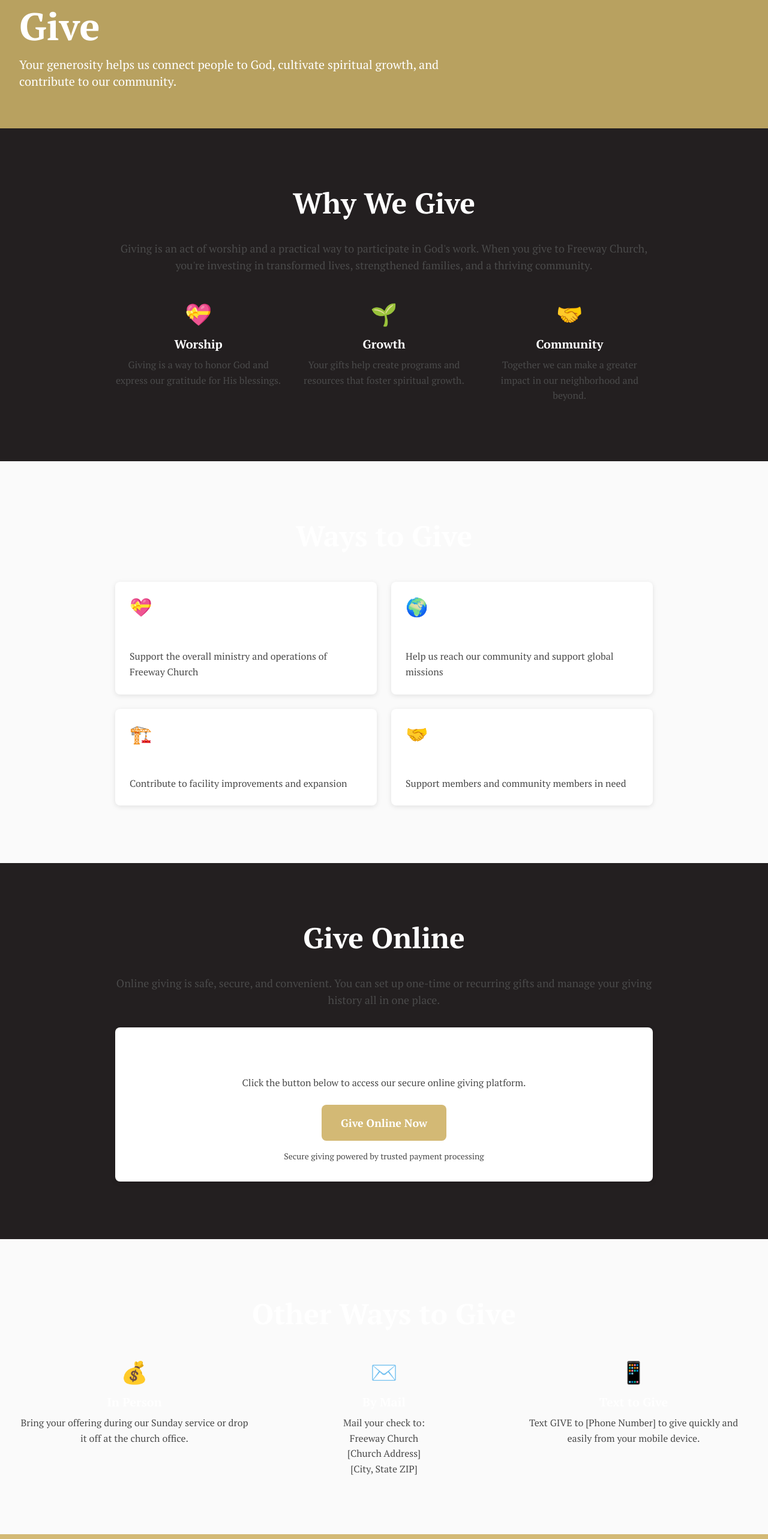
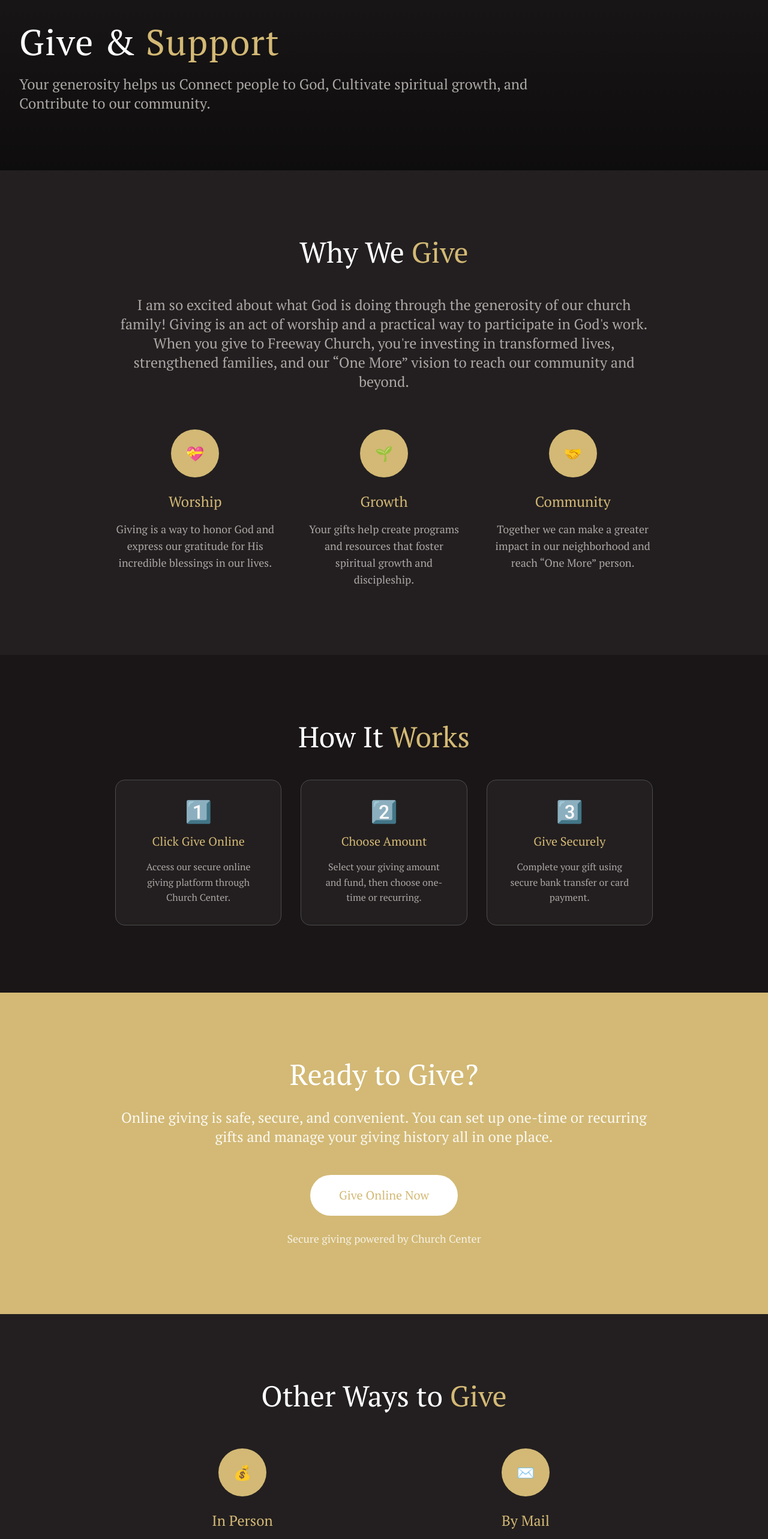
Before and after one commit to rmlucier/Freeway-Church-Website, a Next.js app: page /give in a window 1280 px wide. Shown: the part 120-2686 px from the top of the page at 60% size. Built offline with nearby package versions, Linux system fonts and the light colour scheme.

Commit message:
Create Give page with Church Center integration and Roy's authentic voice

```diff
--- a/src/app/give/page.tsx
+++ b/src/app/give/page.tsx
@@ -8,147 +8,162 @@ export const metadata: Metadata = {
   description: "Support the mission of Freeway Church through online giving. Your generosity helps us connect, cultivate, and contribute to our community.",
 };
 
-const givingOptions = [
-  {
-    title: "General Fund",
-    description: "Support the overall ministry and operations of Freeway Church",
-    icon: "💝",
-  },
-  {
-    title: "Missions",
-    description: "Help us reach our community and support global missions",
-    icon: "🌍",
-  },
-  {
-    title: "Building Fund",
-    description: "Contribute to facility improvements and expansion",
-    icon: "🏗️",
-  },
-  {
-    title: "Benevolence",
-    description: "Support members and community members in need",
-    icon: "🤝",
-  },
-];
-
 export default function GivePage() {
   return (
     <>
       <Header />
       <main>
         {/* Hero Section */}
-        <section className="relative pt-24 pb-12 md:pt-32 md:pb-16 bg-primary-dark text-white">
-          <div className="section-container">
-            <h1 className="text-hero font-bold mb-4">Give</h1>
-            <p className="text-xl max-w-3xl">
-              Your generosity helps us connect people to God, cultivate spiritual growth, and contribute to our community.
+        <section className="relative pt-32 pb-20 md:pt-40 md:pb-24 bg-neutral-black text-white">
+          <div className="absolute inset-0 bg-gradient-to-b from-black/20 to-black/60" />
+          <div className="section-container relative z-10">
+            <h1 className="text-5xl md:text-6xl font-normal mb-6 tracking-wide">
+              Give & <span className="text-primary">Support</span>
+            </h1>
+            <p className="text-xl md:text-2xl max-w-4xl font-light leading-relaxed text-neutral-light-gray">
+              Your generosity helps us Connect people to God, Cultivate spiritual growth, and Contribute to our community.
             </p>
           </div>
         </section>
 
         {/* Why We Give */}
-        <section className="py-16 md:py-24">
+        <section className="py-20 md:py-28 bg-neutral-black">
           <div className="section-container">
             <div className="max-w-4xl mx-auto text-center">
-              <h2 className="text-section font-bold mb-8">Why We Give</h2>
-              <p className="text-lg text-neutral-dark-gray mb-8">
-                Giving is an act of worship and a practical way to participate in God&apos;s work.
-                When you give to Freeway Church, you&apos;re investing in transformed lives,
-                strengthened families, and a thriving community.
+              <h2 className="text-4xl md:text-5xl font-normal mb-12 text-white">
+                Why We <span className="text-primary">Give</span>
+              </h2>
+              <p className="text-xl md:text-2xl text-neutral-light-gray font-light leading-relaxed mb-16">
+                I am so excited about what God is doing through the generosity of our church family!
+                Giving is an act of worship and a practical way to participate in God&apos;s work. When you
+                give to Freeway Church, you&apos;re investing in transformed lives, strengthened families,
+                and our &ldquo;One More&rdquo; vision to reach our community and beyond.
               </p>
 
-              <div className="grid grid-cols-1 md:grid-cols-3 gap-8 mt-12">
+              <div className="grid grid-cols-1 md:grid-cols-3 gap-12">
                 <div className="text-center">
-                  <div className="text-4xl mb-4">💝</div>
-                  <h3 className="text-xl font-bold mb-2">Worship</h3>
-                  <p className="text-neutral-dark-gray">Giving is a way to honor God and express our gratitude for His blessings.</p>
+                  <div className="bg-primary text-white w-20 h-20 rounded-full flex items-center justify-center mx-auto mb-6 text-2xl">
+                    💝
+                  </div>
+                  <h3 className="text-2xl font-normal mb-4 text-primary">Worship</h3>
+                  <p className="text-neutral-light-gray text-lg font-light">
+                    Giving is a way to honor God and express our gratitude for His incredible blessings in our lives.
+                  </p>
                 </div>
                 <div className="text-center">
-                  <div className="text-4xl mb-4">🌱</div>
-                  <h3 className="text-xl font-bold mb-2">Growth</h3>
-                  <p className="text-neutral-dark-gray">Your gifts help create programs and resources that foster spiritual growth.</p>
+                  <div className="bg-primary text-white w-20 h-20 rounded-full flex items-center justify-center mx-auto mb-6 text-2xl">
+                    🌱
+                  </div>
+                  <h3 className="text-2xl font-normal mb-4 text-primary">Growth</h3>
+                  <p className="text-neutral-light-gray text-lg font-light">
+                    Your gifts help create programs and resources that foster spiritual growth and discipleship.
+                  </p>
                 </div>
                 <div className="text-center">
-                  <div className="text-4xl mb-4">🤝</div>
-                  <h3 className="text-xl font-bold mb-2">Community</h3>
-                  <p className="text-neutral-dark-gray">Together we can make a greater impact in our neighborhood and beyond.</p>
+                  <div className="bg-primary text-white w-20 h-20 rounded-full flex items-center justify-center mx-auto mb-6 text-2xl">
+                    🤝
+                  </div>
+                  <h3 className="text-2xl font-normal mb-4 text-primary">Community</h3>
+                  <p className="text-neutral-light-gray text-lg font-light">
+                    Together we can make a greater impact in our neighborhood and reach &ldquo;One More&rdquo; person.
+                  </p>
                 </div>
               </div>
             </div>
           </div>
         </section>
 
-        {/* Giving Options */}
-        <section className="py-16 md:py-24 bg-neutral-off-white">
-          <div className="section-container">
-            <h2 className="text-section font-bold mb-12 text-center">Ways to Give</h2>
-
-            <div className="grid grid-cols-1 md:grid-cols-2 gap-6 max-w-4xl mx-auto">
-              {givingOptions.map((option, index) => (
-                <div key={index} className="card p-6">
-                  <div className="text-3xl mb-4">{option.icon}</div>
-                  <h3 className="text-xl font-bold mb-2">{option.title}</h3>
-                  <p className="text-neutral-dark-gray">{option.description}</p>
-                </div>
-              ))}
-            </div>
-          </div>
-        </section>
-
-        {/* Online Giving */}
-        <section className="py-16 md:py-24">
+        {/* How It Works */}
+        <section className="py-20 md:py-28 bg-neutral-near-black">
           <div className="section-container">
             <div className="max-w-4xl mx-auto text-center">
-              <h2 className="text-section font-bold mb-8">Give Online</h2>
-              <p className="text-lg text-neutral-dark-gray mb-8">
-                Online giving is safe, secure, and convenient. You can set up one-time or recurring gifts
-                and manage your giving history all in one place.
-              </p>
-
-              <div className="card p-8">
-                <h3 className="text-2xl font-bold mb-4">Ready to Give?</h3>
-                <p className="text-neutral-dark-gray mb-6">
-                  Click the button below to access our secure online giving platform.
-                </p>
-                <button className="btn-primary text-lg px-8 py-4">
-                  Give Online Now
-                </button>
-                <p className="text-sm text-neutral-dark-gray mt-4">
-                  Secure giving powered by trusted payment processing
-                </p>
+              <h2 className="text-4xl md:text-5xl font-normal mb-12 text-white">
+                How It <span className="text-primary">Works</span>
+              </h2>
+              <div className="grid md:grid-cols-3 gap-8">
+                <div className="text-center">
+                  <div className="bg-neutral-black border border-neutral-dark-gray rounded-2xl p-8 hover:border-primary transition-colors">
+                    <div className="text-4xl mb-4">1️⃣</div>
+                    <h3 className="text-xl font-normal mb-4 text-primary">Click Give Online</h3>
+                    <p className="text-neutral-light-gray">
+                      Access our secure online giving platform through Church Center.
+                    </p>
+                  </div>
+                </div>
+                <div className="text-center">
+                  <div className="bg-neutral-black border border-neutral-dark-gray rounded-2xl p-8 hover:border-primary transition-colors">
+                    <div className="text-4xl mb-4">2️⃣</div>
+                    <h3 className="text-xl font-normal mb-4 text-primary">Choose Amount</h3>
+                    <p className="text-neutral-light-gray">
+                      Select your giving amount and fund, then choose one-time or recurring.
+                    </p>
+                  </div>
+                </div>
+                <div className="text-center">
+                  <div className="bg-neutral-black border border-neutral-dark-gray rounded-2xl p-8 hover:border-primary transition-colors">
+                    <div className="text-4xl mb-4">3️⃣</div>
+                    <h3 className="text-xl font-normal mb-4 text-primary">Give Securely</h3>
+                    <p className="text-neutral-light-gray">
+                      Complete your gift using secure bank transfer or card payment.
+                    </p>
+                  </div>
+                </div>
               </div>
             </div>
           </div>
         </section>
 
+        {/* Online Giving CTA */}
+        <section className="py-20 md:py-28 bg-primary text-white">
+          <div className="section-container text-center">
+            <h2 className="text-4xl md:text-5xl font-normal mb-8 text-white">
+              Ready to Give?
+            </h2>
+            <p className="text-xl md:text-2xl mb-12 max-w-4xl mx-auto text-white/90 font-light leading-relaxed">
+              Online giving is safe, secure, and convenient. You can set up one-time or recurring gifts
+              and manage your giving history all in one place.
+            </p>
+            <a
+              href="https://freewaychurch.churchcenter.com/giving"
+              target="_blank"
+              rel="noopener noreferrer"
+              className="bg-white text-primary px-12 py-5 text-xl font-normal hover:bg-neutral-off-white transition-colors rounded-full inline-block"
+            >
+              Give Online Now
+            </a>
+            <p className="text-lg text-white/80 mt-6">
+              Secure giving powered by Church Center
+            </p>
+          </div>
+        </section>
+
         {/* Other Ways to Give */}
-        <section className="py-16 md:py-24 bg-neutral-off-white">
+        <section className="py-20 md:py-28 bg-neutral-black">
           <div className="section-container">
-            <h2 className="text-section font-bold mb-12 text-center">Other Ways to Give</h2>
+            <h2 className="text-4xl md:text-5xl font-normal mb-16 text-center text-white">
+              Other Ways to <span className="text-primary">Give</span>
+            </h2>
 
-            <div className="grid grid-cols-1 md:grid-cols-3 gap-8">
+            <div className="grid grid-cols-1 md:grid-cols-2 gap-12 max-w-4xl mx-auto">
               <div className="text-center">
-                <div className="text-4xl mb-4">💰</div>
-                <h3 className="text-xl font-bold mb-2">In Person</h3>
-                <p className="text-neutral-dark-gray">
-                  Bring your offering during our Sunday service or drop it off at the church office.
+                <div className="bg-primary text-white w-20 h-20 rounded-full flex items-center justify-center mx-auto mb-6 text-2xl">
+                  💰
+                </div>
+                <h3 className="text-2xl font-normal mb-4 text-primary">In Person</h3>
+                <p className="text-neutral-light-gray text-lg font-light">
+                  Bring your offering during our Sunday service at 10:00 AM or drop it off at the church office.
                 </p>
               </div>
               <div className="text-center">
-                <div className="text-4xl mb-4">✉️</div>
-                <h3 className="text-xl font-bold mb-2">By Mail</h3>
-                <p className="text-neutral-dark-gray">
+                <div className="bg-primary text-white w-20 h-20 rounded-full flex items-center justify-center mx-auto mb-6 text-2xl">
+                  ✉️
+                </div>
+                <h3 className="text-2xl font-normal mb-4 text-primary">By Mail</h3>
+                <p className="text-neutral-light-gray text-lg font-light">
                   Mail your check to:<br />
-                  Freeway Church<br />
-                  [Church Address]<br />
-                  [City, State ZIP]
-                </p>
-              </div>
-              <div className="text-center">
-                <div className="text-4xl mb-4">📱</div>
-                <h3 className="text-xl font-bold mb-2">Text to Give</h3>
-                <p className="text-neutral-dark-gray">
-                  Text GIVE to [Phone Number] to give quickly and easily from your mobile device.
+                  <strong className="text-white">Freeway Church</strong><br />
+                  28900 B Drive North<br />
+                  Albion, MI 49224
                 </p>
               </div>
             </div>
@@ -156,15 +171,29 @@ export default function GivePage() {
         </section>
 
         {/* Questions */}
-        <section className="py-16 md:py-24 bg-primary text-white">
+        <section className="py-20 md:py-28 bg-neutral-near-black text-white">
           <div className="section-container text-center">
-            <h2 className="text-section font-bold mb-4 text-white">Questions About Giving?</h2>
-            <p className="text-xl mb-8 max-w-2xl mx-auto text-neutral-light-gray">
-              We&apos;re here to help! Contact us if you have any questions about giving or need assistance.
+            <h2 className="text-4xl md:text-5xl font-normal mb-8 text-white">
+              Questions About <span className="text-primary">Giving?</span>
+            </h2>
+            <p className="text-xl md:text-2xl mb-12 max-w-4xl mx-auto text-neutral-light-gray font-light leading-relaxed">
+              We&apos;re here to help! Contact us if you have any questions about giving or need assistance
+              with online giving.
             </p>
-            <Link href="/connect" className="btn-primary bg-accent-teal hover:bg-accent-teal-dark">
-              Contact Us
-            </Link>
+            <div className="flex flex-col sm:flex-row gap-6 justify-center">
+              <a
+                href="mailto:info@freeway.church"
+                className="bg-primary text-white px-10 py-4 text-lg font-normal hover:bg-primary-dark transition-colors rounded-full"
+              >
+                Email Us
+              </a>
+              <a
+                href="tel:5177980571"
+                className="border-2 border-primary text-primary px-10 py-4 text-lg font-normal hover:bg-primary hover:text-white transition-colors rounded-full"
+              >
+                Call Us
+              </a>
+            </div>
           </div>
         </section>
       </main>
```
